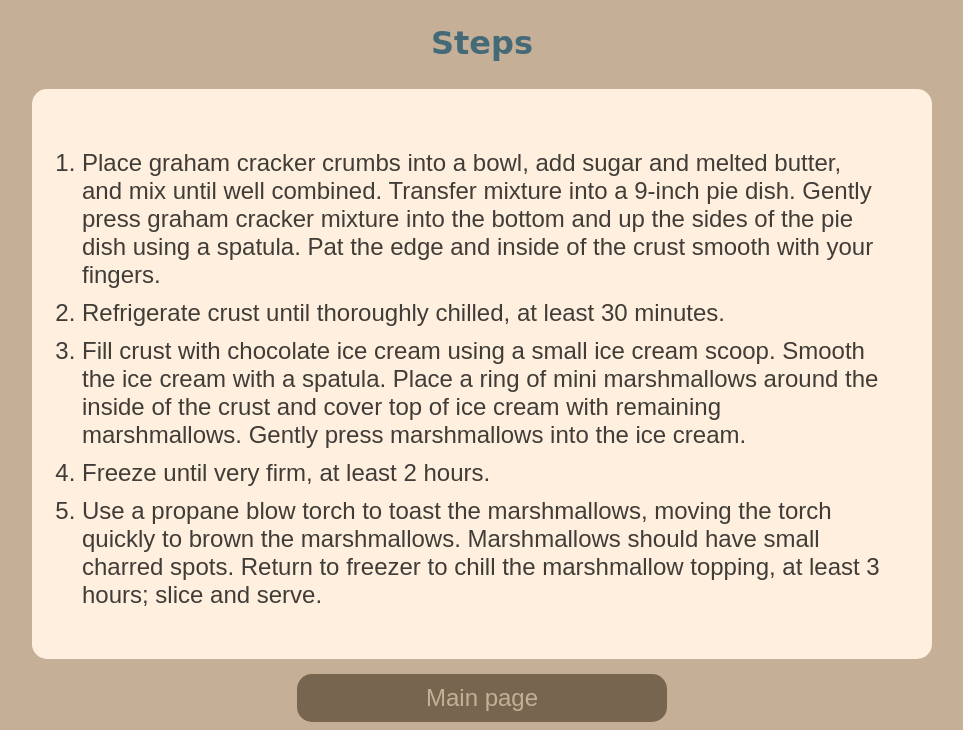
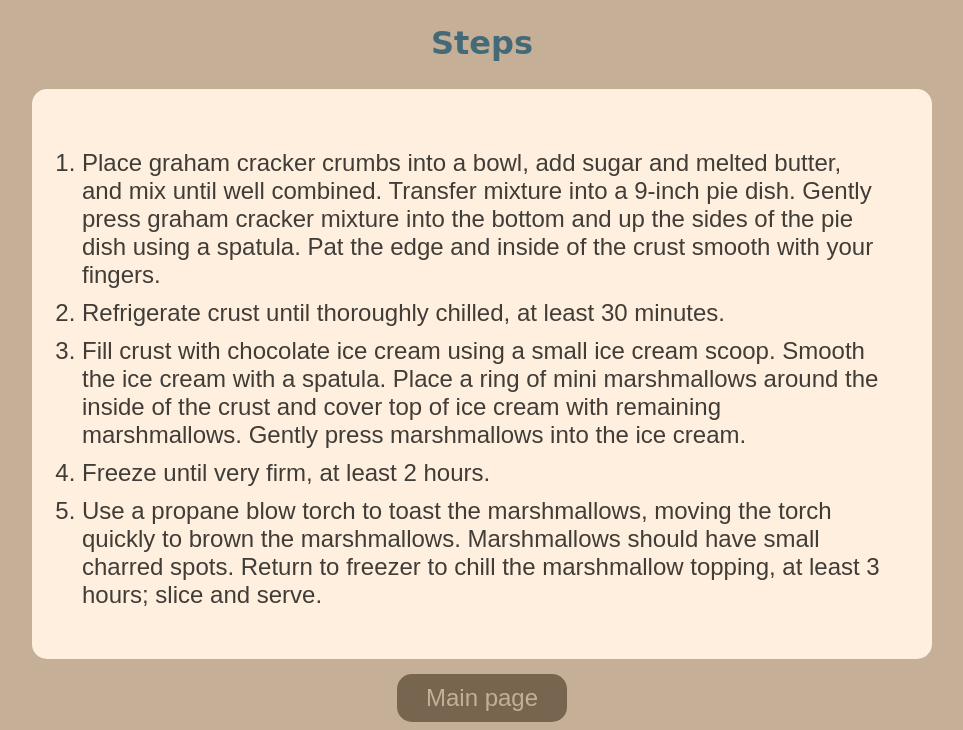
Before and after one commit to AlphaN00b/odin-recipe, a plain HTML site: page recipes/smore_icecream_pie.html in a window 1280 px wide. Shown: the part 1478-2208 px from the top of the page, without its empty margins (158-1121 px from the left). Drawn offline with Linux system fonts and the light colour scheme.

Commit message:
changed main page button width

```diff
--- a/style/style.css
+++ b/style/style.css
@@ -49,8 +49,9 @@ li, .link {
     background-color: #786550;
     text-decoration: none;
 }
-.link.homepage {
+.link.center.homepage {
     font-size: 24px;
+    width: 150px;
 
 }
 .center {
```
